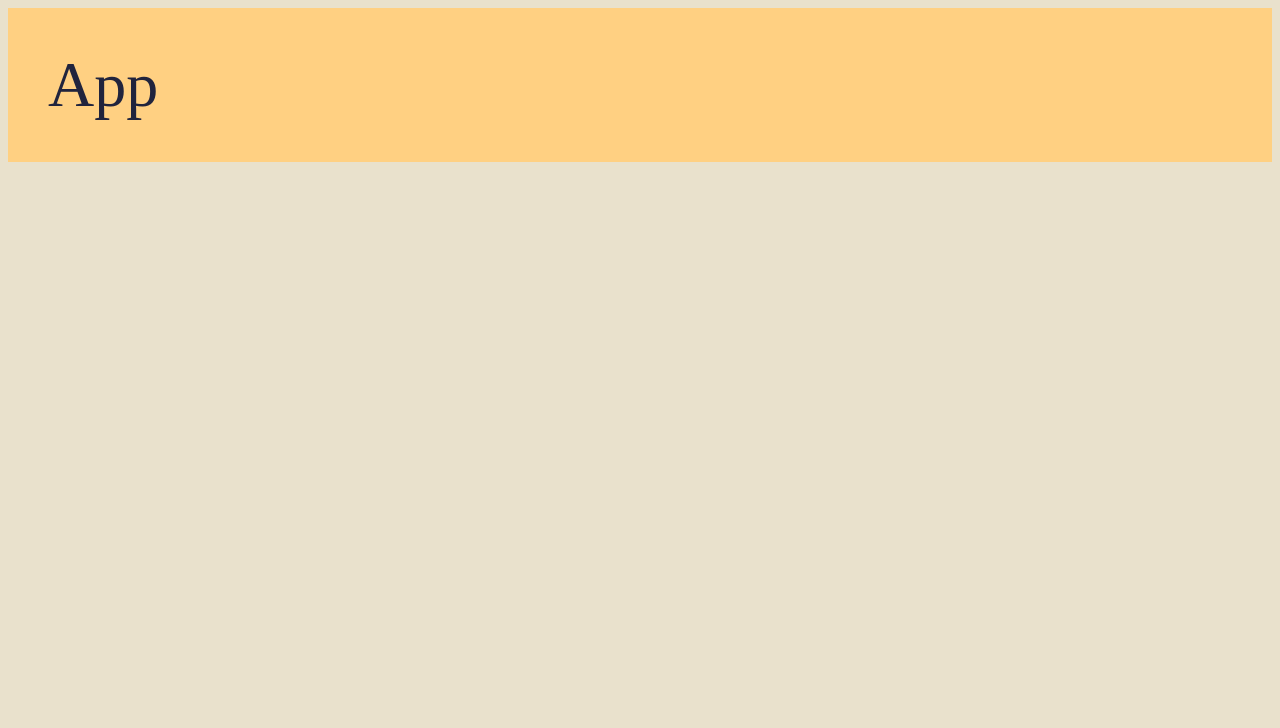
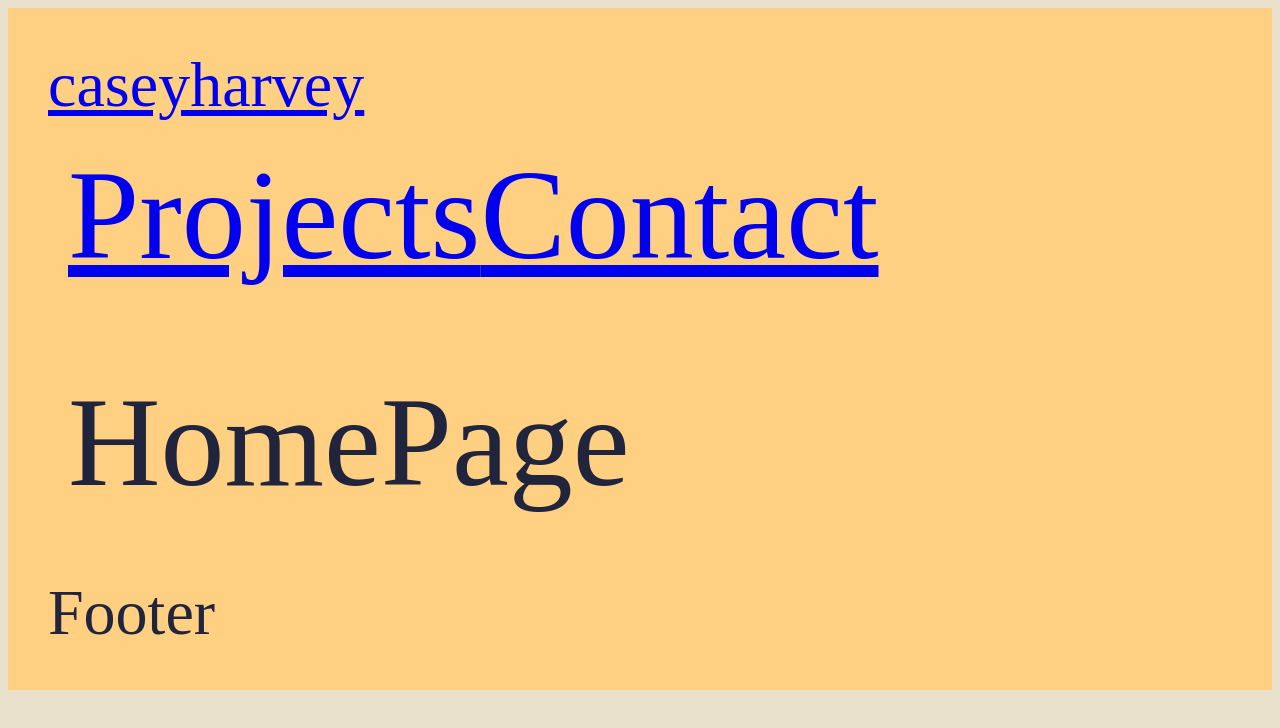
Before and after one commit to caseyharvey/v1-caseys.tech, a React (Create React App) app: page /HomePage in a window 1280 px wide. Shown: the top 728 px of the page. Built offline with nearby package versions, Linux system fonts and the light colour scheme.

Commit message:
Add files and create file structure

```diff
--- a/src/components/App/App.js
+++ b/src/components/App/App.js
@@ -2,16 +2,21 @@ import React from 'react';
 import { BrowserRouter, Route } from 'react-router-dom';
 
 import Projects from '../Projects/Projects';
+import HomePage from '../HomePage/HomePage';
 import Contact from '../Contact/Contact';
+import Header from './Header';
+import Footer from './Footer';
 import './app.scss';
 
 class App extends React.Component {
   render() {
     return (
       <BrowserRouter>
-        <div>App</div>
+        <Header />
+        <Route path='/HomePage' exact component={HomePage} />
         <Route path='/Projects' exact component={Projects} />
         <Route path='/Contact' exact component={Contact} />
+        <Footer />
       </BrowserRouter>
     );
   }
--- /dev/null
+++ b/src/components/App/Footer.js
@@ -0,0 +1,7 @@
+import React from 'react';
+import { Link } from 'react-router-dom';
+
+const Footer = () => {
+  return <div>Footer</div>;
+};
+export default Footer;
--- /dev/null
+++ b/src/components/App/Header.js
@@ -0,0 +1,15 @@
+import React from 'react';
+import { Link } from 'react-router-dom';
+
+const Header = () => {
+  return (
+    <div>
+      <Link to='/HomePage'>caseyharvey</Link>
+      <div>
+        <Link to='/Projects'>Projects</Link>
+        <Link to='/Contact'>Contact</Link>
+      </div>
+    </div>
+  );
+};
+export default Header;
--- /dev/null
+++ b/src/components/HomePage/HomePage.js
@@ -0,0 +1,14 @@
+import React from 'react';
+
+import './homePage.scss';
+
+class HomePage extends React.Component {
+  render() {
+    return (
+      <div>
+        <div>HomePage</div>
+      </div>
+    );
+  }
+}
+export default HomePage;
```
Also changed, not shown: src/components/HomePage/homePage.scss (added).
